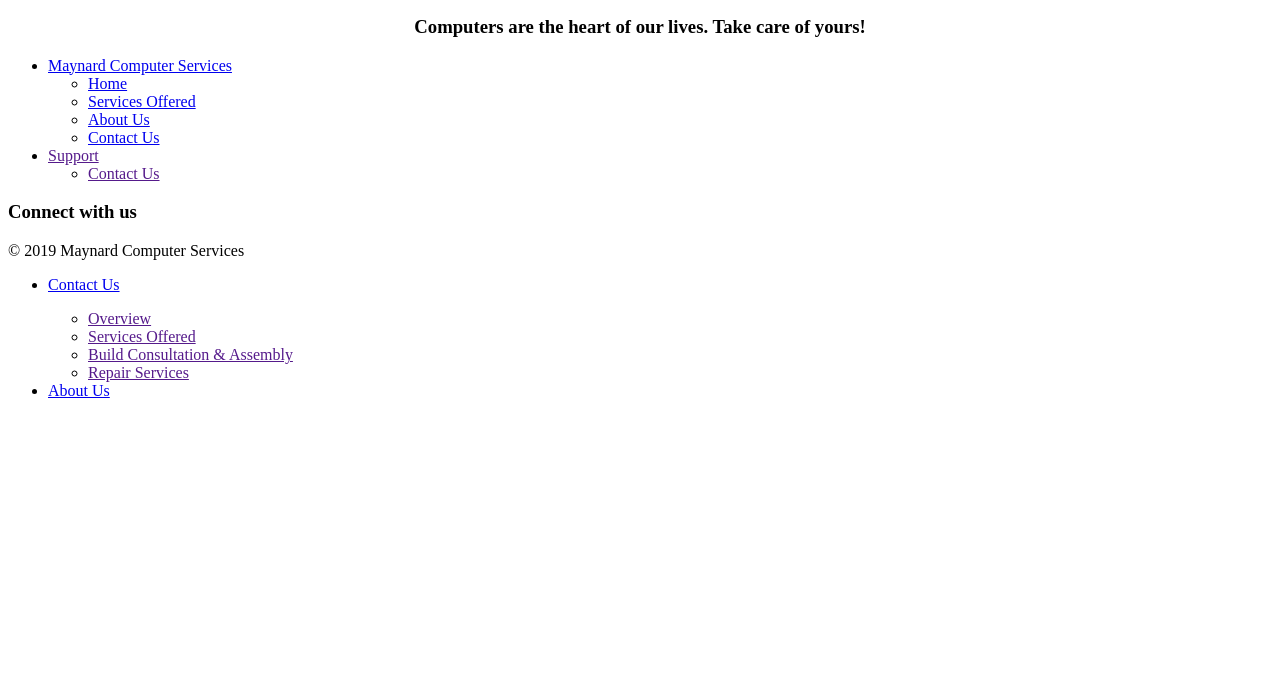
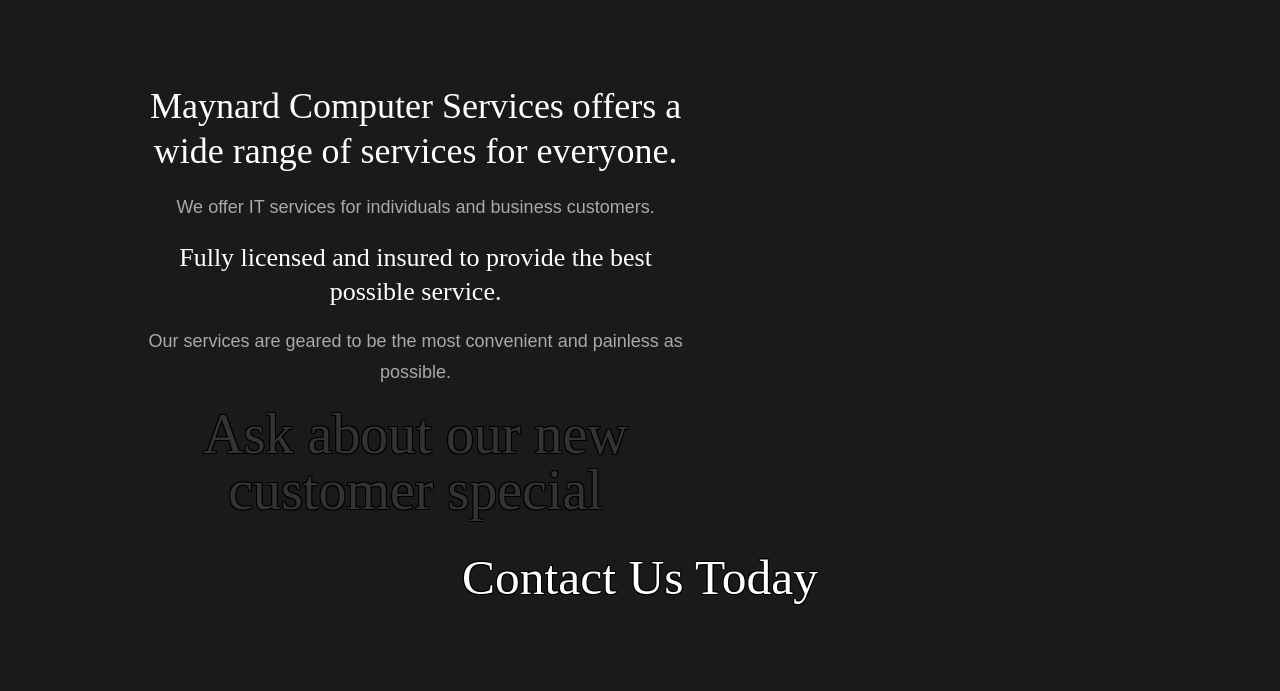
Before and after one commit to tig3rninja14/website, a plain HTML site: page index.html in a window 1280 px wide. Shown: the part 546-1237 px from the top of the page. Before the commit the page ends 962 px from the top, so only its background shows below. Drawn offline with Linux system fonts and the light colour scheme.

Commit message:
changed stylesheet to only the "night" formatting

```diff
--- a/contact.html
+++ b/contact.html
@@ -7,6 +7,7 @@
   <script src="script.js"></script>
   <script src="carson.js"></script>
   <script src="main.min.js"></script>
+  <link href="night.css" rel="stylesheet">
 
 
 </head>
--- a/index.html
+++ b/index.html
@@ -10,6 +10,7 @@
   <script src="carson.js"></script>
   <script src="anothermeme.js"></script>
   <script src="main.min.js"></script>
+  <link href="night.css" rel="stylesheet">
 
 
 
```
